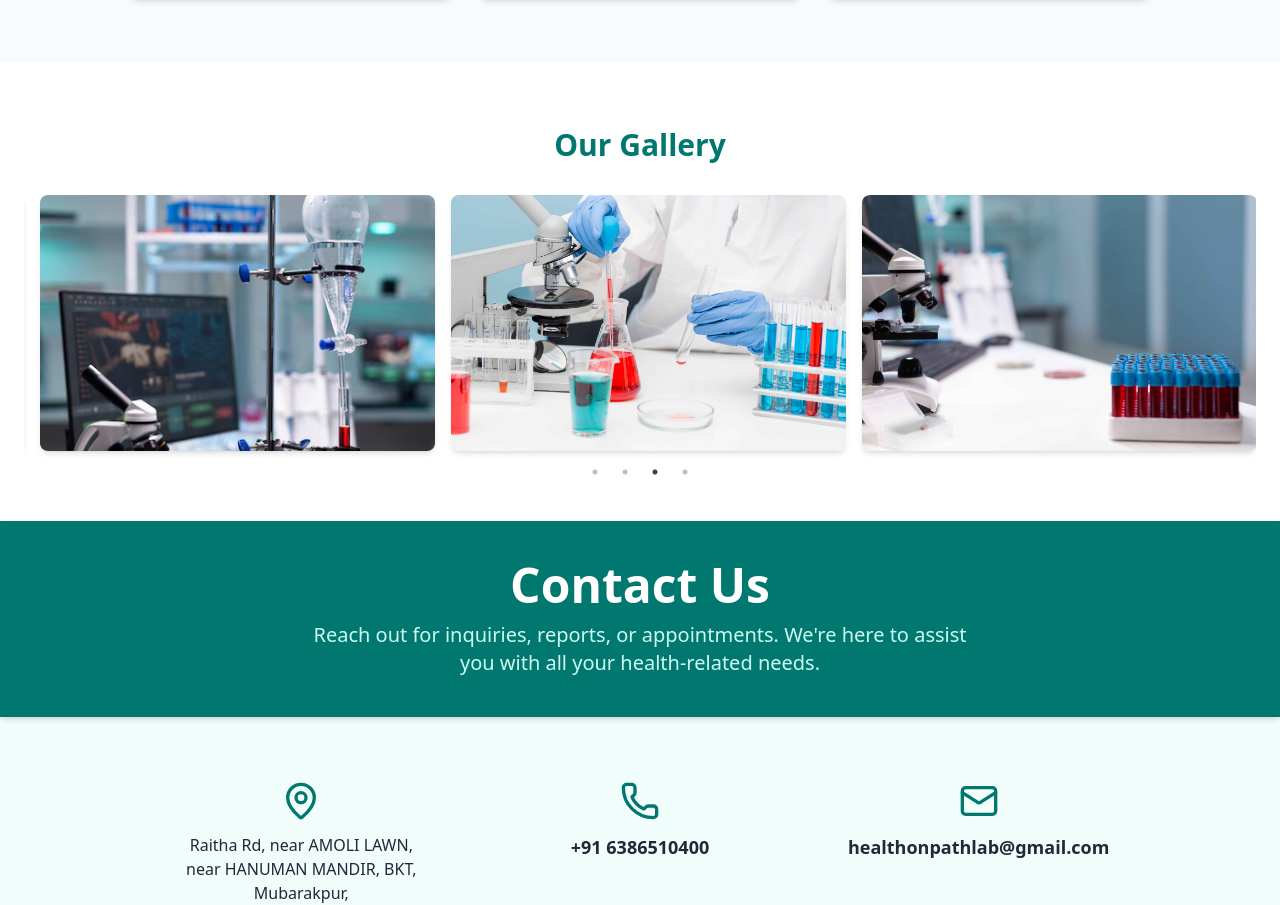
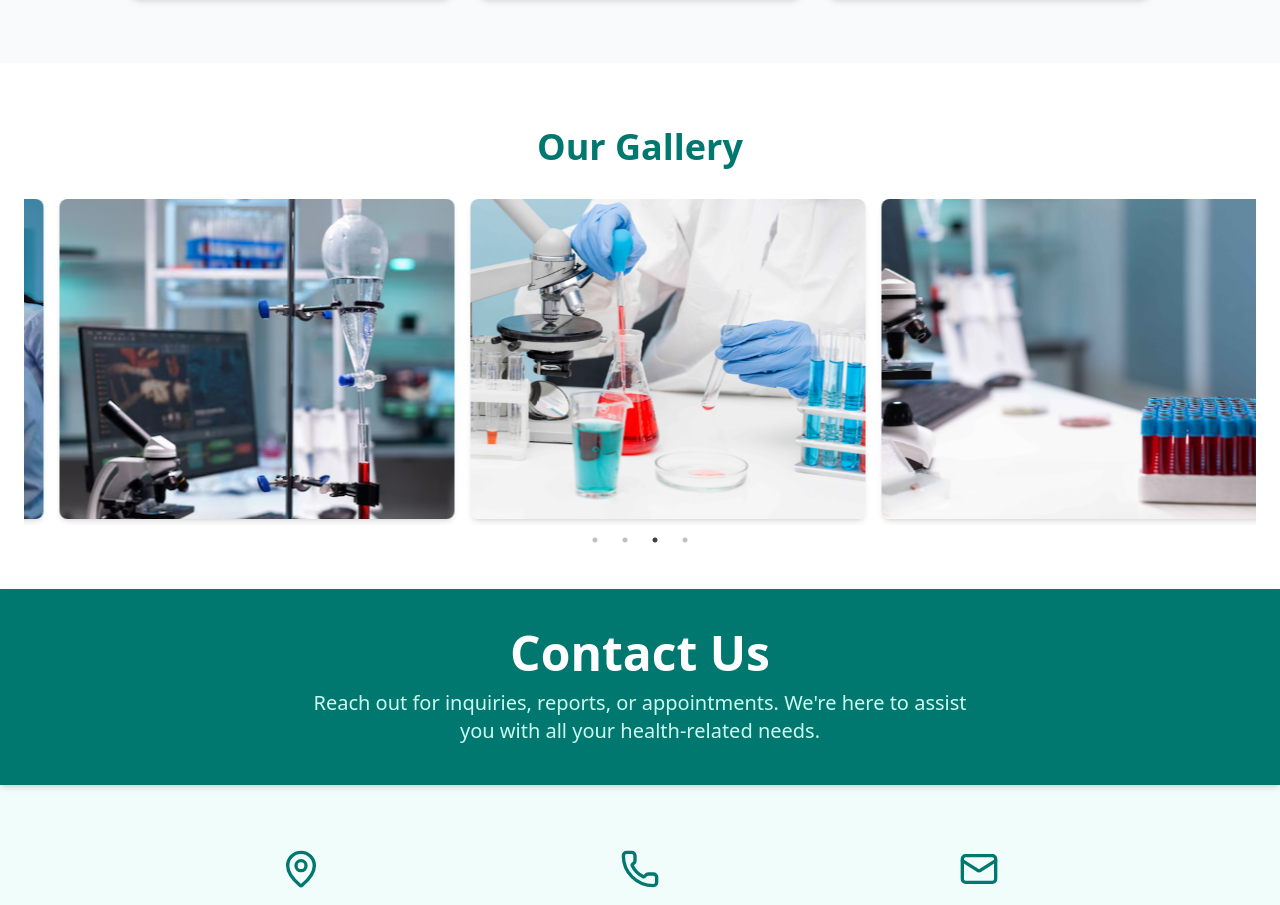
Before and after one commit to DipanshuPatelWWL/heath-on-path-lab, a React (Vite) app: page / in a window 1280 px wide. Shown: the part 3201-4106 px from the top of the page. Built offline with nearby package versions, Linux system fonts and the light colour scheme.

Commit message:
fix gallary images

```diff
--- a/src/components/Gallery.jsx
+++ b/src/components/Gallery.jsx
@@ -8,44 +8,42 @@ import img2 from "../../public/lab2.jpg";
 import img3 from "../../public/lab3.jpg";
 import img4 from "../../public/lab4.jpg";
 
-const images = [
-    img,
-    img2,
-    img3,
-    img4,
-];
+const images = [img, img2, img3, img4];
 
 const Gallery = () => {
     const settings = {
         dots: true,
         infinite: true,
-        speed: 500,
-        slidesToShow: 3,
+        speed: 600,
+        slidesToShow: 3, // Desktop default
         slidesToScroll: 1,
         autoplay: true,
         autoplaySpeed: 3000,
+        arrows: true,
         responsive: [
             {
-                breakpoint: 1024,
-                settings: { slidesToShow: 2 },
+                breakpoint: 1024, // Tablets
+                settings: { slidesToShow: 2, slidesToScroll: 1, arrows: true },
             },
             {
-                breakpoint: 640,
-                settings: { slidesToShow: 1 },
+                breakpoint: 640, // Mobile
+                settings: { slidesToShow: 1, slidesToScroll: 1, arrows: false, dots: true },
             },
         ],
     };
 
     return (
-        <section id="gallery" className="py-16 px-6 bg-white text-center">
-            <h2 className="text-3xl font-bold text-teal-700 mb-8">Our Gallery</h2>
+        <section id="gallery" className="py-16 px-4 md:px-6 bg-white text-center">
+            <h2 className="text-3xl md:text-4xl font-bold text-teal-700 mb-8">
+                Our Gallery
+            </h2>
             <Slider {...settings}>
                 {images.map((src, i) => (
                     <div key={i} className="px-2">
                         <img
                             src={src}
-                            alt={`Lab ${i}`}
-                            className="rounded-lg shadow-md w-full h-64 object-cover hover:scale-105 transition-transform duration-300"
+                            alt={`Lab ${i + 1}`}
+                            className="rounded-lg shadow-md w-full h-64 md:h-72 lg:h-80 object-cover hover:scale-105 transition-transform duration-300"
                         />
                     </div>
                 ))}
```
